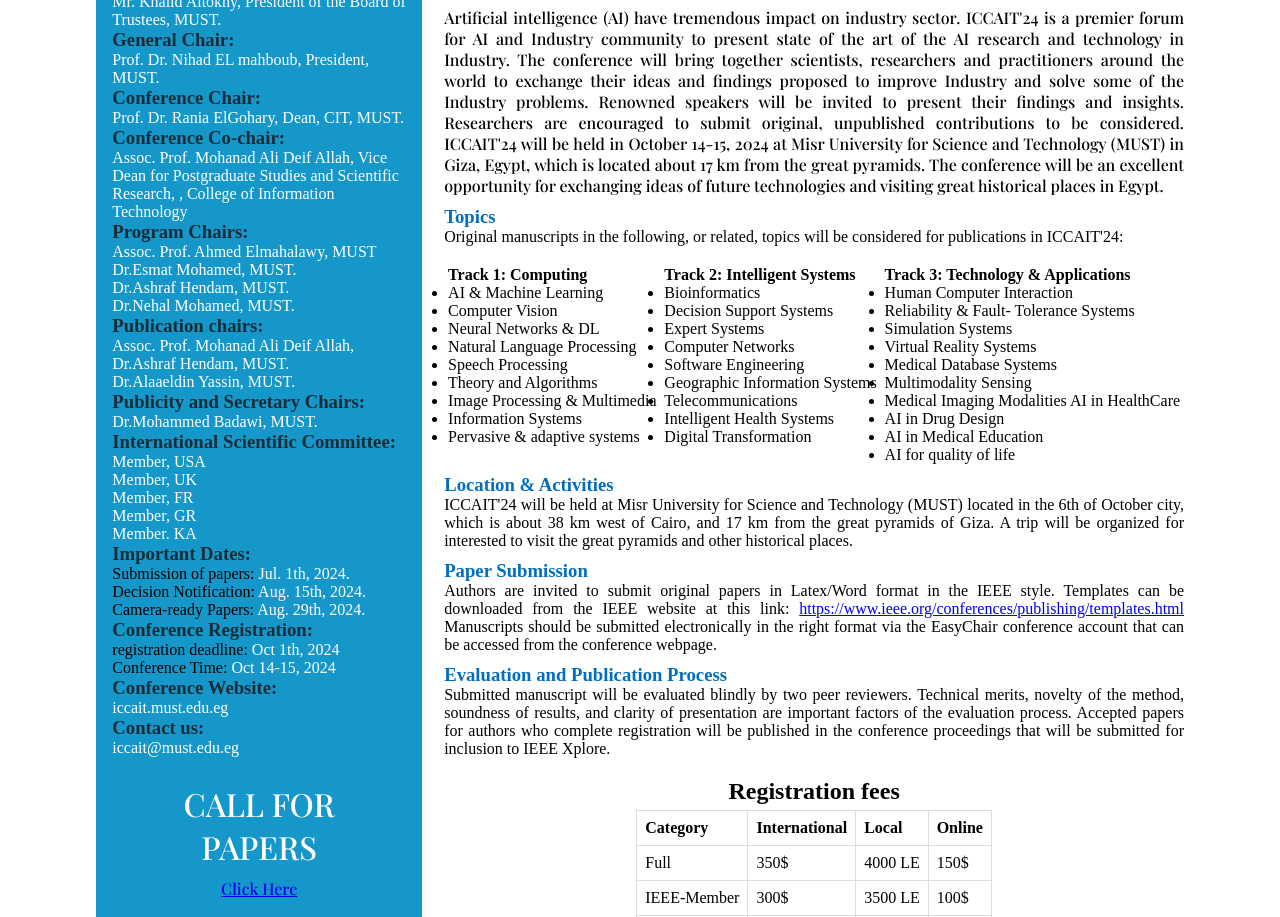
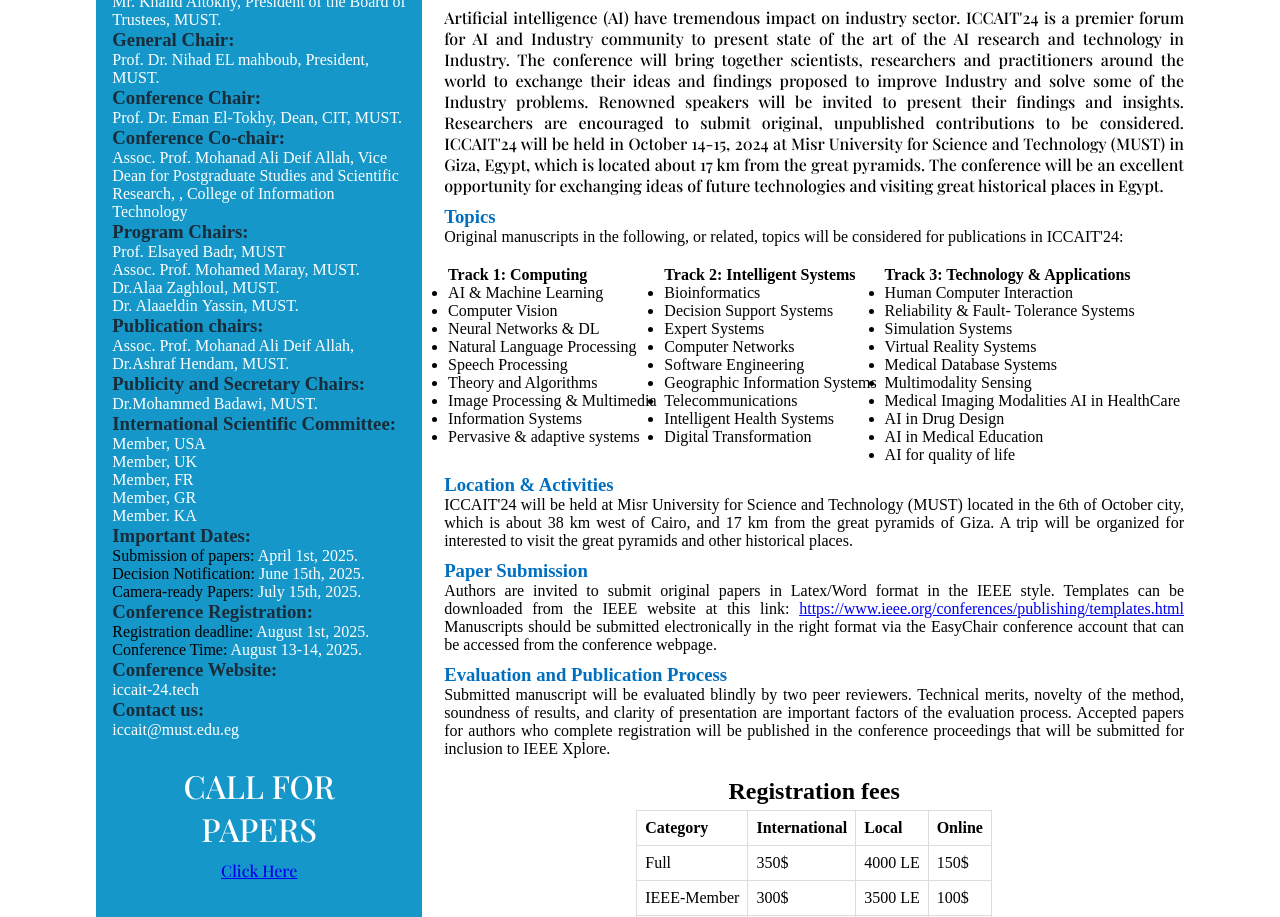
Before and after one commit to ebrahem1812/ICCAIT-24, a plain HTML site: page index.html in a window 1280 px wide. Shown: the part 424-1341 px from the top of the page. Drawn offline with nearby package versions, Linux system fonts and the light colour scheme; a web font is replaced by a local one.

Commit message:
Update index.html

```diff
--- a/index.html
+++ b/index.html
@@ -45,21 +45,21 @@
                 <p>Prof. Dr. Nihad EL mahboub, President, MUST.</p>
 
                 <h3>Conference Chair:</h3>
-                <p>Prof. Dr. Rania ElGohary, Dean, CIT, MUST.</p>
+                <p>Prof. Dr. Eman El-Tokhy, Dean, CIT, MUST.</p>
 
                 <h3>Conference Co-chair:</h3>
                 <p>Assoc. Prof. Mohanad Ali Deif Allah, Vice Dean for Postgraduate Studies and Scientific Research, , College of Information Technology </p>
 
                 <h3>Program Chairs:</h3>
-                <p>Assoc. Prof. Ahmed Elmahalawy, MUST</p>
-                <p>Dr.Esmat Mohamed, MUST.</p>
-                <p>Dr.Ashraf Hendam, MUST.</p>
-                <p>Dr.Nehal Mohamed, MUST.</p>
+                <p>Prof. Elsayed Badr, MUST</p>
+                <p>Assoc. Prof. Mohamed Maray, MUST.</p>
+                <p>Dr.Alaa Zaghloul, MUST.</p>
+                <p>Dr. Alaaeldin Yassin, MUST.</p>
 
                 <h3>Publication chairs:</h3>
                 <p>Assoc. Prof. Mohanad Ali Deif Allah,</p>
                 <p>Dr.Ashraf Hendam, MUST.</p>
-                <p>Dr.Alaaeldin Yassin, MUST.</p>
+
 
                 <h3>Publicity and Secretary Chairs:</h3>
                 <p>Dr.Mohammed Badawi, MUST.</p>
@@ -72,16 +72,17 @@
                 <p>Member. KA</p>
 
                 <h3>Important Dates:</h3>
-                <p><span>Submission of papers:</span> Jul. 1th, 2024.</p>
-                <p><span>Decision Notification:</span> Aug. 15th, 2024.</p>
-                <p><span>Camera-ready Papers:</span> Aug. 29th, 2024.</p>
+                <p><span>Submission of papers:</span> April 1st, 2025.</p>
+                <p><span>Decision Notification:</span> June 15th, 2025.</p>
+                <p><span>Camera-ready Papers:</span> July 15th, 2025.</p>
+
 
                 <h3>Conference Registration:</h3>
-                <p><span>registration deadline:</span> Oct 1th, 2024</p>
-                <p><span>Conference Time:</span> Oct  14-15, 2024</p>
+                <p><span>Registration deadline:</span> August 1st, 2025.</p>
+                <p><span>Conference Time:</span> August 13-14, 2025.</p>
 
                 <h3>Conference Website:</h3>
-                <p>iccait.must.edu.eg</p>
+                <p>iccait-24.tech</p>
 
                 <h3>Contact us:</h3>
                 <p>iccait@must.edu.eg</p>
```
